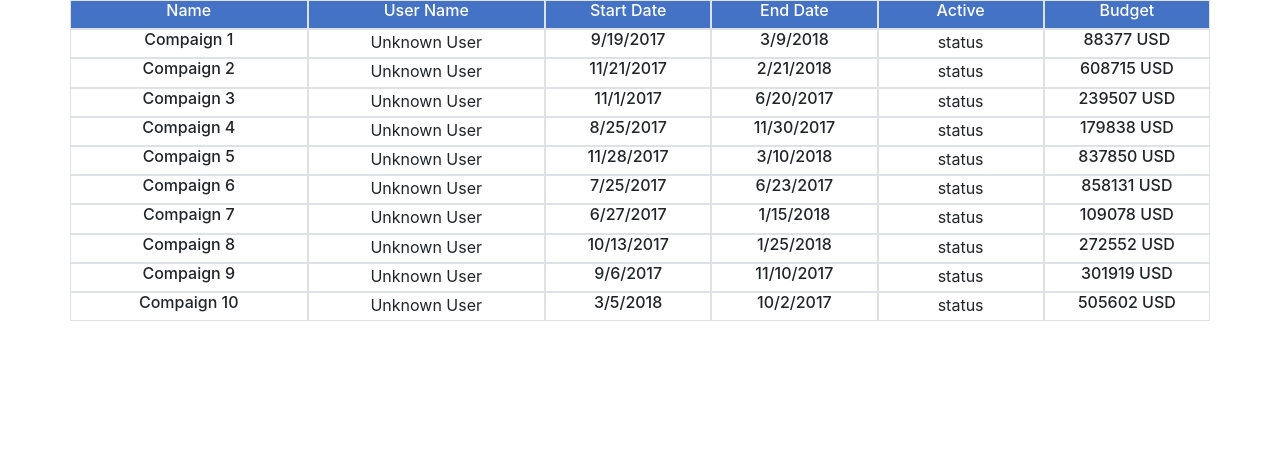
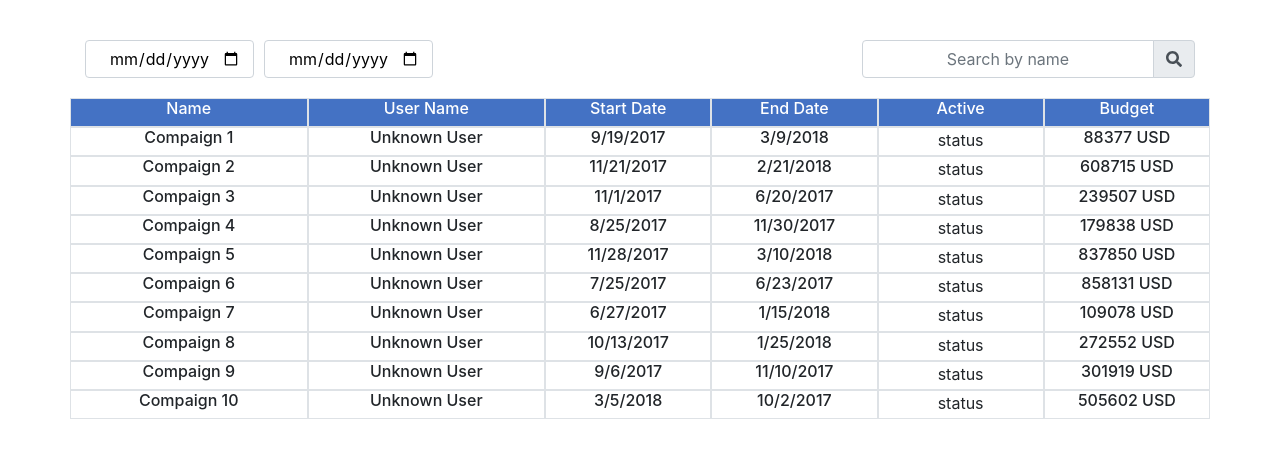
Before and after one commit to AS2000/table, a React (Create React App) app: page / in a window 1280 px wide. Shown: the top 458 px of the page. Built offline with nearby package versions, Linux system fonts and the light colour scheme; no server answers.

Commit message:
added: date filter

```diff
--- a/package.json
+++ b/package.json
@@ -3,6 +3,9 @@
   "version": "0.1.0",
   "private": true,
   "dependencies": {
+    "@fortawesome/fontawesome-svg-core": "^1.2.32",
+    "@fortawesome/free-solid-svg-icons": "^5.15.1",
+    "@fortawesome/react-fontawesome": "^0.1.13",
     "@testing-library/jest-dom": "^5.11.6",
     "@testing-library/react": "^11.2.2",
     "@testing-library/user-event": "^12.5.0",
--- a/src/App.css
+++ b/src/App.css
@@ -1,38 +1,3 @@
 .App {
-  text-align: center;
+    text-align: center;
 }
-
-.App-logo {
-  height: 40vmin;
-  pointer-events: none;
-}
-
-@media (prefers-reduced-motion: no-preference) {
-  .App-logo {
-    animation: App-logo-spin infinite 20s linear;
-  }
-}
-
-.App-header {
-  background-color: #282c34;
-  min-height: 100vh;
-  display: flex;
-  flex-direction: column;
-  align-items: center;
-  justify-content: center;
-  font-size: calc(10px + 2vmin);
-  color: white;
-}
-
-.App-link {
-  color: #61dafb;
-}
-
-@keyframes App-logo-spin {
-  from {
-    transform: rotate(0deg);
-  }
-  to {
-    transform: rotate(360deg);
-  }
-}
--- /dev/null
+++ b/src/components/Header/Header.css
@@ -0,0 +1,16 @@
+.header-row {
+    display: flex;
+    flex-direction: row;
+    justify-content: space-between;
+    margin: 40px 0 20px 0;
+}
+
+.left-side {
+    display: flex;
+    flex-direction: row;
+    justify-content: flex-start;
+}
+
+.margin-left {
+    margin-left: 10px;
+}
--- /dev/null
+++ b/src/components/Header/Header.js
@@ -0,0 +1,64 @@
+import * as React from 'react';
+import { useSelector, useDispatch } from 'react-redux';
+import { setStartDate, setEndDate } from '../../redux/actions';
+import { Form, FormGroup, Label, InputGroup, Input, FormText, InputGroupAddon, InputGroupText } from 'reactstrap';
+import { FontAwesomeIcon } from '@fortawesome/react-fontawesome';
+import { faSearch } from '@fortawesome/free-solid-svg-icons';
+
+import './Header.css';
+
+const Header = () => {
+    const dispatch = useDispatch();
+
+    const { startDate, endDate } = useSelector(state => state);
+    console.log('startDate: ', startDate);
+    console.log('endDate: ', endDate);
+
+    const inputStyle = { backgroundColor: 'white', color:'black', textAlign: 'center' };
+
+    const renderDateGroup = () => (
+        <div className="left-side">
+            <Input
+                type="date"
+                name="date"
+                varibale={ startDate }
+                onChange={ date=> dispatch(setStartDate(date.target.value)) }
+                placeholder="Start-Date"
+                style={ inputStyle }
+            />
+            <div className="margin-left">
+                <Input
+                    type="date"
+                    name="date"
+                    varibale={ endDate }
+                    onChange={ date=> dispatch(setEndDate(date.target.value)) }
+                    placeholder="End-Date"
+                    style={ inputStyle }
+                />
+            </div>
+        </div>
+    );
+
+    const renderSearch = () => (
+        <InputGroup style={{ width: '30%'}}>
+            <Input
+                style={ inputStyle }
+                placeholder="Search by name"
+            />
+            <InputGroupAddon addonType="append">
+                <InputGroupText>
+                    <FontAwesomeIcon icon={faSearch} />
+                </InputGroupText>
+            </InputGroupAddon>
+        </InputGroup>
+    );
+
+    return (
+        <div className="header-row">
+            { renderDateGroup() }
+            { renderSearch() }
+        </div>
+    );
+};
+
+export default Header;
--- a/src/components/Table/Table.js
+++ b/src/components/Table/Table.js
@@ -1,30 +1,69 @@
 import * as React from 'react';
-import { Container } from 'reactstrap';
+import { useSelector } from 'react-redux';
 
 import TableRow from '../TableRow/TableRow';
-import { compaigns} from '../../mock/mock';
+import { compaigns } from '../../mock/mock';
+
+const filterCompaigns = (compaigns, startDate, endDate) => {
+    return compaigns.filter(
+        (el) => {
+            if (
+                startDate
+                && endDate
+                && new Date(el.startDate) >= new Date(startDate)
+                && new Date(el.endDate) <= new Date(endDate)
+            ) {
+                return el;
+            };
+
+            if (
+                startDate
+                && !endDate
+                && new Date(el.startDate) >= new Date(startDate)
+            ) {
+                return el;
+            };
+
+            if (
+                endDate
+                && !startDate
+                && new Date(el.endDate) <= new Date(endDate)
+            ) {
+                return el;
+            };
+
+            if (
+                !startDate
+                && !endDate
+            ) {
+                return el;
+            };
+
+            return null;
+        }
+    );
+};
 
 const Table = () => {
-
+    const { startDate, endDate } = useSelector(state => state);
 
     const renderTableHeader = () => (
              <TableRow isHeader />
     );
 
-    const renderTableBody = () => compaigns.map(
-                    (el, index) =>
-                        <TableRow data={el} key={`row-${index}`} />
+    const renderTableBody = (compaigns) => compaigns.map(
+        (el, index) =>
+            <TableRow data={el} key={`row-${index}`} />
     );
 
     return (
         <div>
-            <Container>
-                { renderTableHeader() }
-                { renderTableBody() }
-            </Container>
+            { renderTableHeader() }
+            { renderTableBody(
+                filterCompaigns(compaigns, startDate, endDate)
+            ) }
         </div>
     );
 };
 
-
 export default Table;
--- a/src/components/TableRow/TableRow.js
+++ b/src/components/TableRow/TableRow.js
@@ -24,7 +24,7 @@ const TableRow = ({
         return (
             userName
                 ? userName.name
-                : <div>Unknown User</div>
+                : <h6>Unknown User</h6>
         )
     };
 
--- a/src/pages/Main/Main.js
+++ b/src/pages/Main/Main.js
@@ -2,7 +2,9 @@ import * as React from 'react';
 import { useDispatch } from 'react-redux';
 import { setUsers } from '../../redux/actions';
 import axios from 'axios';
+import { Container } from 'reactstrap';
 
+import Header from '../../components/Header/Header';
 import Table from '../../components/Table/Table';
 
 const Main = () => {
@@ -18,7 +20,14 @@ const Main = () => {
         []
     );
 
-    return <Table />;
+    return (
+        <div>
+            <Container>
+                <Header />
+                <Table />
+            </Container>
+        </div>
+    );
 };
 
 export default Main;
--- a/src/redux/actions.js
+++ b/src/redux/actions.js
@@ -1,4 +1,8 @@
-import { SET_USERS } from './constants';
+import {
+    SET_USERS,
+    SET_START_DATE,
+    SET_END_DATE,
+} from './constants';
 
 export function setUsers(payload) {
     return {
@@ -6,3 +10,16 @@ export function setUsers(payload) {
         payload,
     };
 };
+export function setStartDate(payload) {
+    return {
+        type: SET_START_DATE,
+        payload,
+    };
+};
+
+export function setEndDate(payload) {
+    return {
+        type: SET_END_DATE,
+        payload,
+    };
+};
--- a/src/redux/constants.js
+++ b/src/redux/constants.js
@@ -1 +1,3 @@
 export const SET_USERS = 'SET_USERS';
+export const SET_START_DATE = 'SET_START_DATE';
+export const SET_END_DATE = 'SET_END_DATE';
--- a/src/redux/reducer.js
+++ b/src/redux/reducer.js
@@ -1,14 +1,24 @@
-import { SET_USERS } from './constants';
+import {
+    SET_USERS,
+    SET_START_DATE,
+    SET_END_DATE,
+} from './constants';
 
 const initialState = {
     users: [],
 };
 
 function rootReducer(state = initialState, action) {
-    if (action.type === SET_USERS) {
-        return { users: [...action.payload]};
-    }
-    return state;
-}
+    switch(action.type) {
+        case SET_USERS:
+            return { users: [...action.payload]};
+        case SET_START_DATE:
+            return { ...state, startDate: action.payload};
+        case SET_END_DATE:
+            return { ...state, endDate: action.payload};
+        default:
+            return state;
+    };
+};
 
 export default rootReducer;
```
Also changed, not shown: 2 other files (tests, documents, lock files or other folders).
